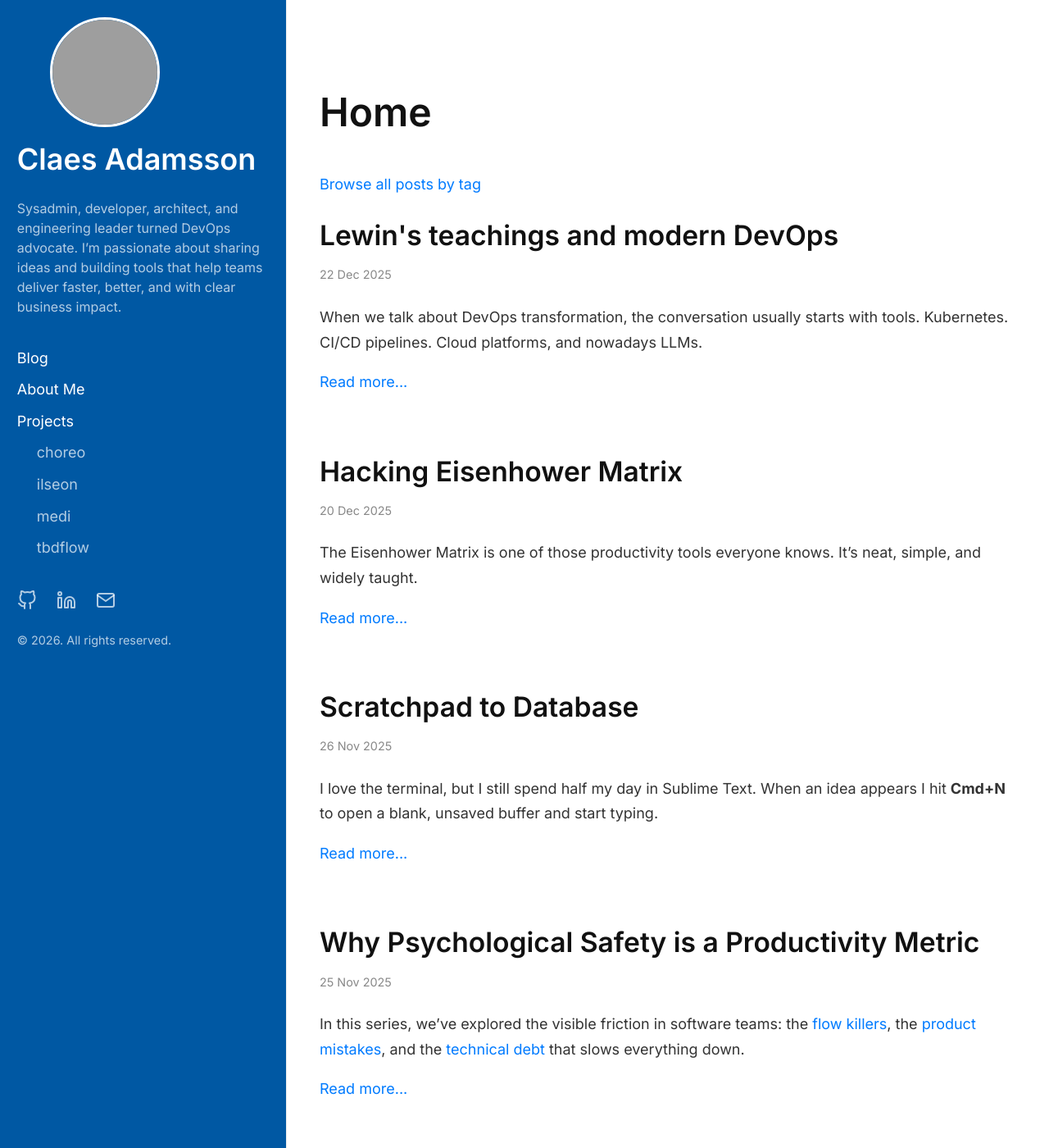
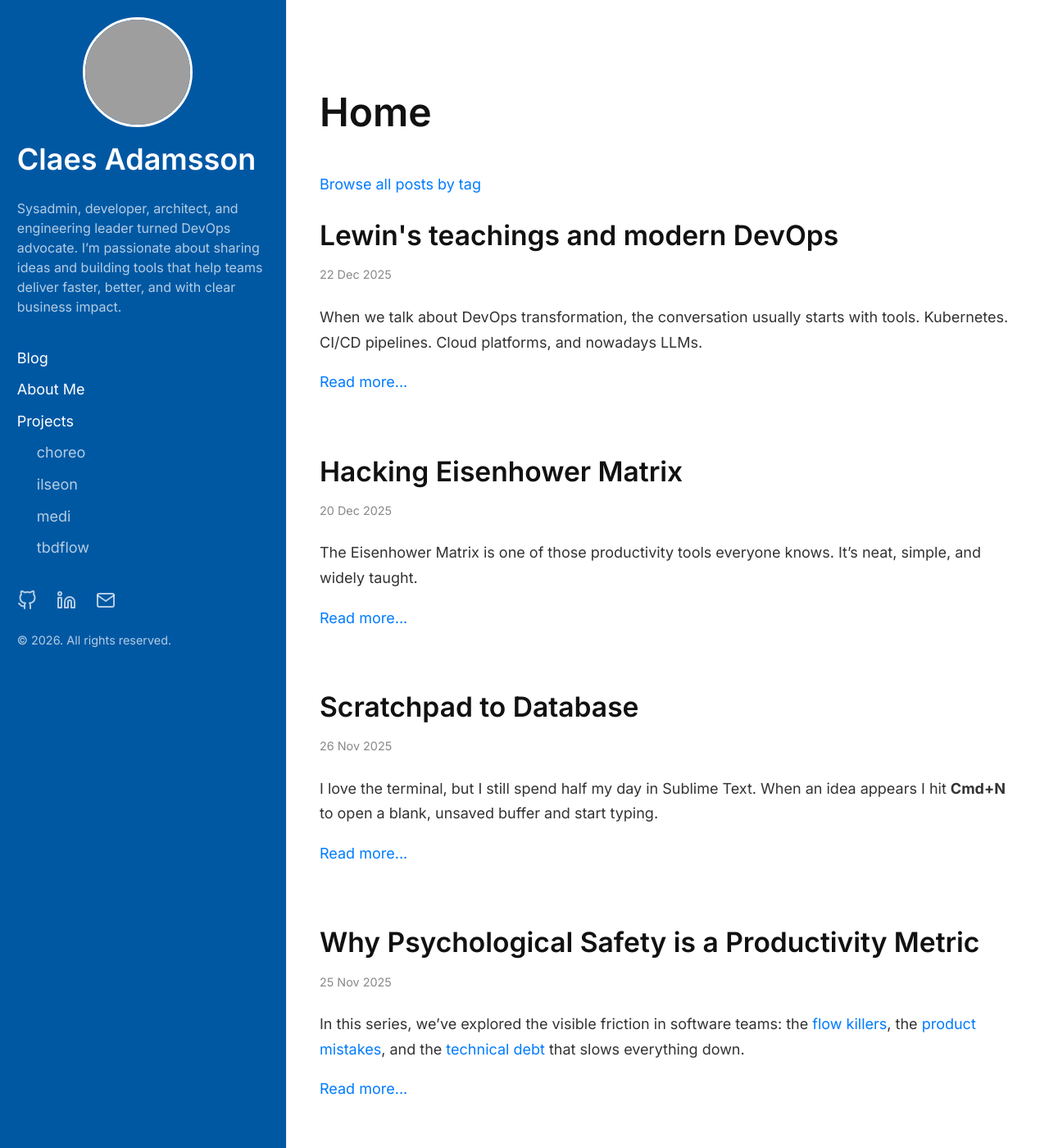
Before and after one commit to cladam/cladam.github.io, a Jekyll site: the page built from index.html, in a window 1280 px wide and 1400 px high. Shown: the whole window at 82% size. Built offline with Jekyll 4.4.1, drawn with Linux system fonts in a browser that asks for light colours; the list of posts is cut into pages by our own code; grey boxes are pictures that could not be loaded.

Commit message:
fix: update hamburger colors

```diff
--- a/assets/css/style.css
+++ b/assets/css/style.css
@@ -115,7 +115,7 @@
     width: 128px;
     height: 128px;
     border-radius: 50%;
-    margin: auto 2.5rem;
+    margin: auto 5rem;
     border: 3px solid var(--sidebar-highlight-color);
     object-fit: cover;
 }
@@ -324,7 +324,7 @@
     width: 22px;
     height: 2px;
     margin: 4px auto;
-    background-color: var(--primary-text); /* Neutral dark gray/blue */
+    background-color: var(--text-color);
     transition: 0.3s ease;
 }
 
```
